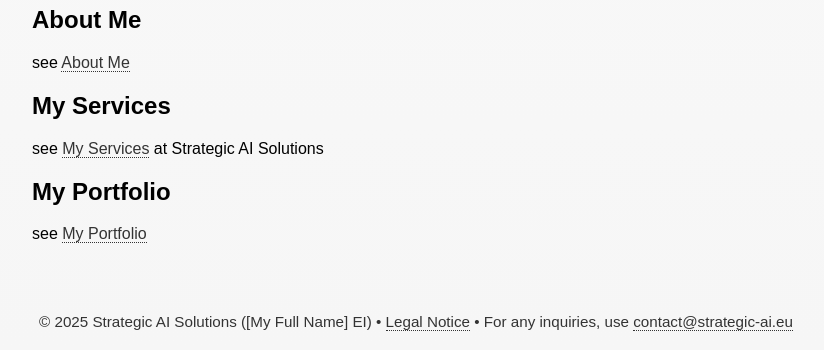
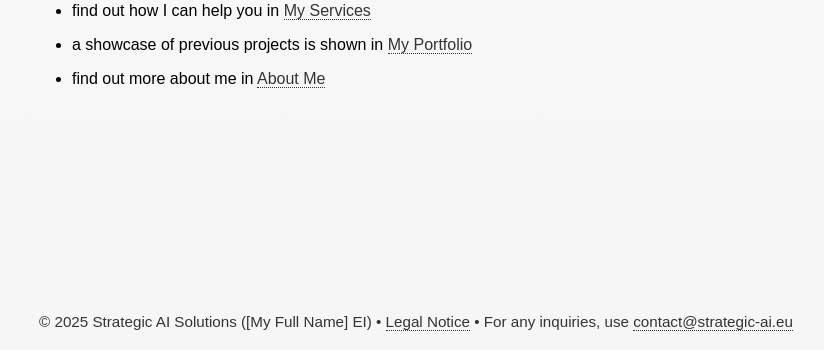
Before and after one commit to alexkolo/strategic-ai, a Jekyll site: the page built from index.md, in a window 1280 px wide, cut to the strip 550-900 px from the top of the page. Shown: the whole strip, without its empty margins (224-1048 px from the left). Built offline with Jekyll 4.4.1, drawn with Linux system fonts in a browser that asks for light colours; some web fonts are replaced.

Commit message:
Refactor content structure: remove redundant sections and streamline links for improved clarity and navigation

```diff
--- a/index.md
+++ b/index.md
@@ -17,14 +17,8 @@
 </div>
 <hr />
 
-## About Me
+- find out how I can help you in [My Services](services.md)
 
-see [About Me](about.md)
+- a showcase of previous projects is shown in [My Portfolio](portfolio.md)
 
-## My Services
-
-see [My Services](services.md) at {{ site.company }}
-
-## My Portfolio
-
-see [My Portfolio](portfolio.md)
+- find out more about me in [About Me](about.md)
```
